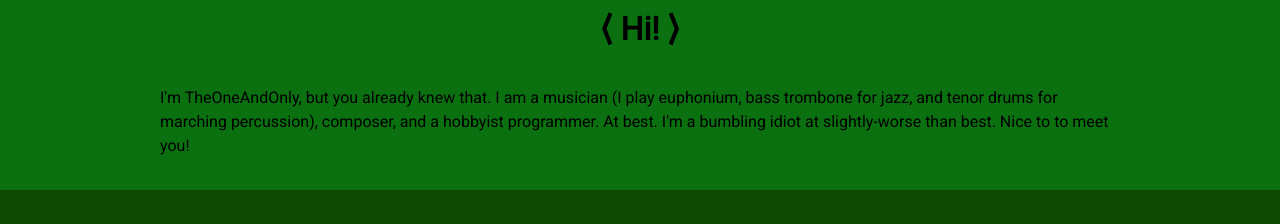
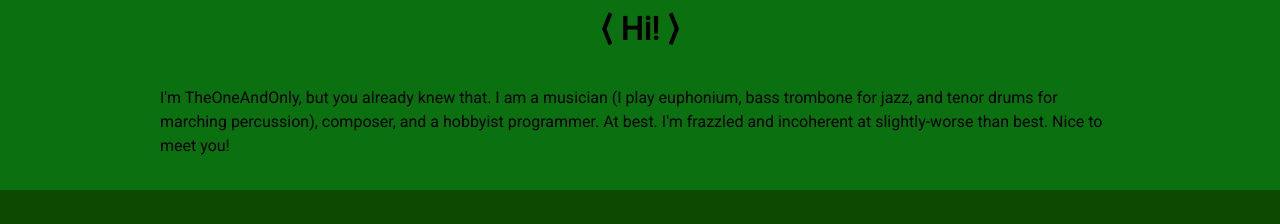
Before and after one commit to Th3OneAndOnly/Th3OneAndOnly.github.io, a plain HTML site: page index.html in a window 1280 px wide. Shown: the part 811-1035 px from the top of the page. Drawn offline with nearby package versions, Linux system fonts and the light colour scheme; no server answers.

Commit message:
Fix typos

```diff
--- a/index.html
+++ b/index.html
@@ -25,8 +25,8 @@
     <p class="desc">
       I'm TheOneAndOnly, but you already knew that. I am a musician (I play
       euphonium, bass trombone for jazz, and tenor drums for marching
-      percussion), composer, and a hobbyist programmer. At best. I'm a bumbling
-      idiot at slightly-worse than best. Nice to to meet you!
+      percussion), composer, and a hobbyist programmer. At best. I'm frazzled
+      and incoherent at slightly-worse than best. Nice to meet you!
     </p>
 
     <div class="links">
```
